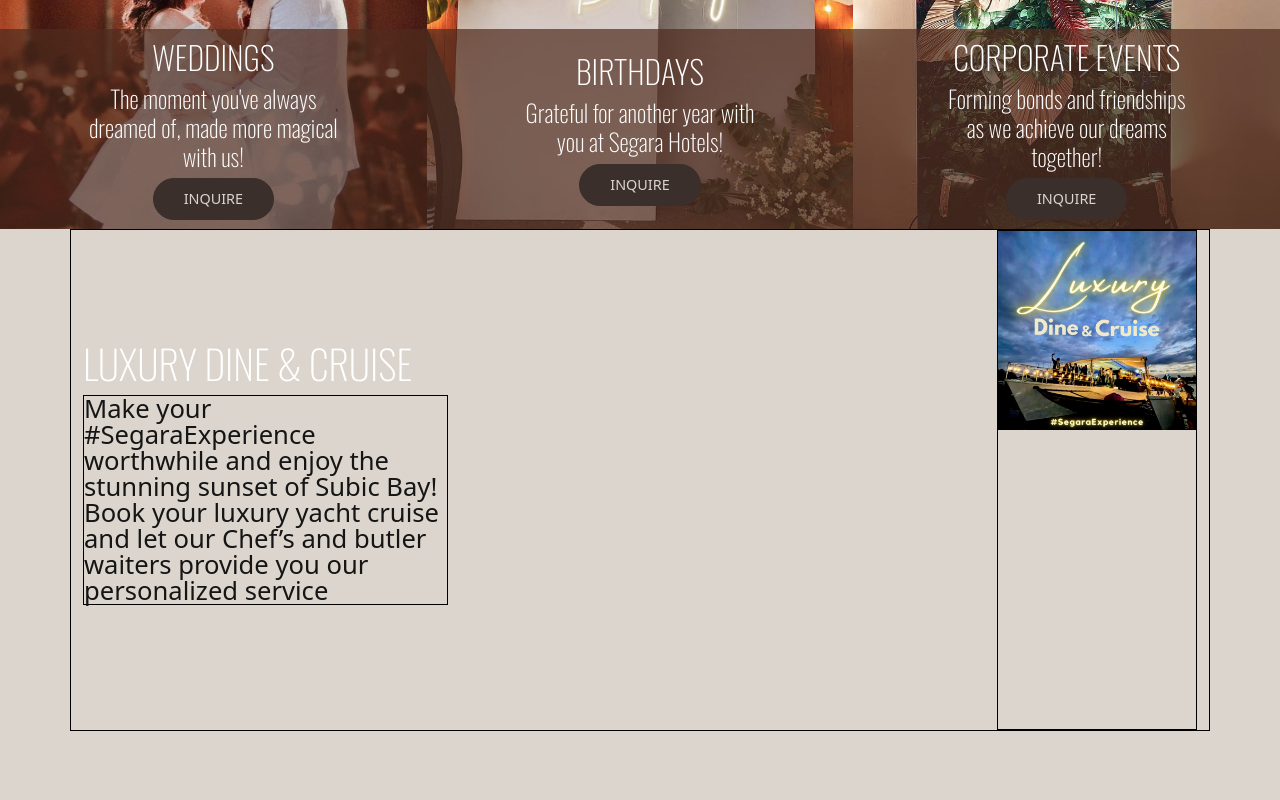
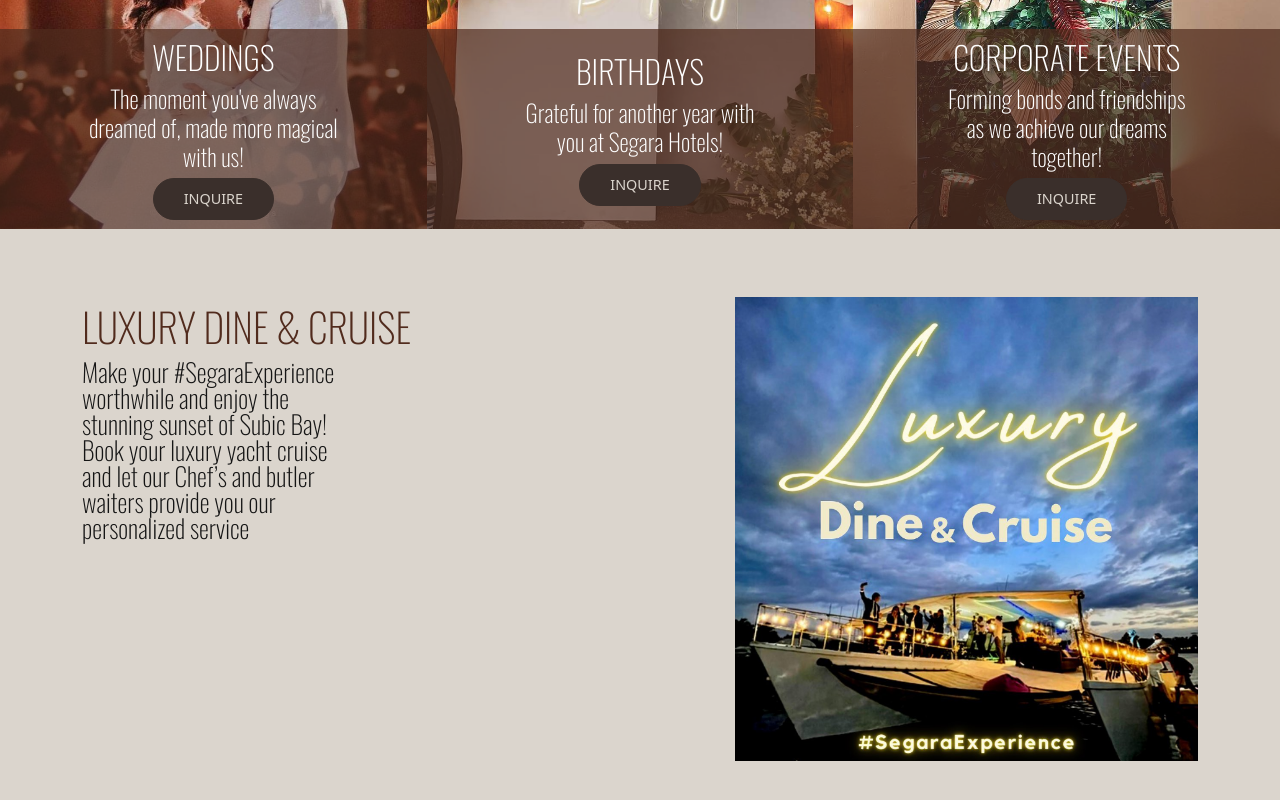
Before and after one commit to dardeejay/segarareact, a React (Create React App) app: page /events in a window 1280 px wide. Shown: the part 1280-2080 px from the top of the page. Before the commit the page ends 2011 px from the top, so only its background shows below. Built offline with nearby package versions, Linux system fonts and the light colour scheme.

Commit message:
remove issue

```diff
--- a/src/styles/about-us.scss
+++ b/src/styles/about-us.scss
@@ -50,7 +50,7 @@
   position: relative;
   z-index: 99;
   display: flex;
-  justify-content: end;
+  justify-content: flex-end;
   align-items: center;
   padding: 0 240px;
 }
--- a/src/styles/events.scss
+++ b/src/styles/events.scss
@@ -47,7 +47,7 @@
   position: relative;
   z-index: 99;
   display: flex;
-  justify-content: end;
+  justify-content: flex-end;
   align-items: center;
   padding: 0 240px;
 }
@@ -199,21 +199,25 @@
 /*special events section*/
 
 .seasonal_event1_container {
-  border: 1px solid black;
   display: flex;
   justify-content: center;
   align-items: center;
+  height: 600px;
+}
+
+.seasonal_event1_container_text {
+  margin-top: -200px;
+}
+.seasonal_event1_container_text h1 {
+  color: $primary-text;
 }
 .seasonal_event1_container_text p {
   font-size: 1.6rem;
   color: $text-white;
-  border: 1px solid black;
   width: 40%;
+  font-family: $secondary-font;
 }
 
 .seasonal_event1_container_img {
-  width: 500px;
-  height: 500px;
-
-  border: 1px solid black;
+  width: 100%;
 }
```
